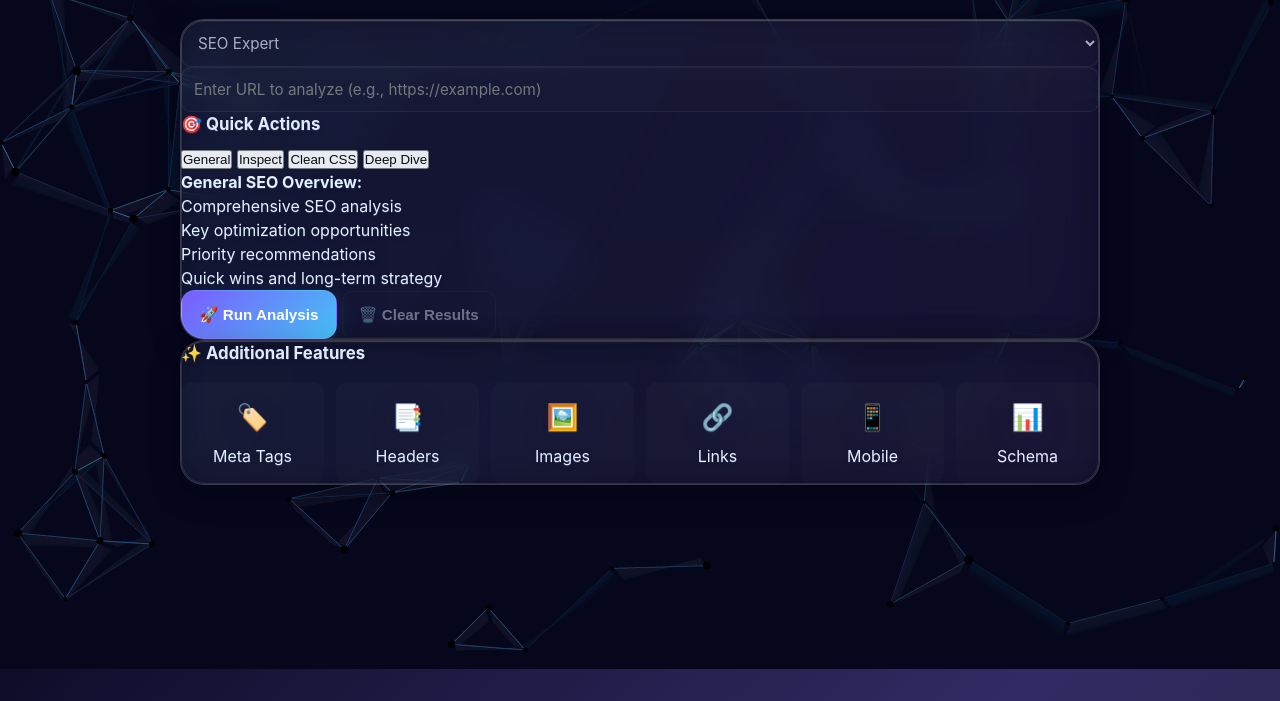
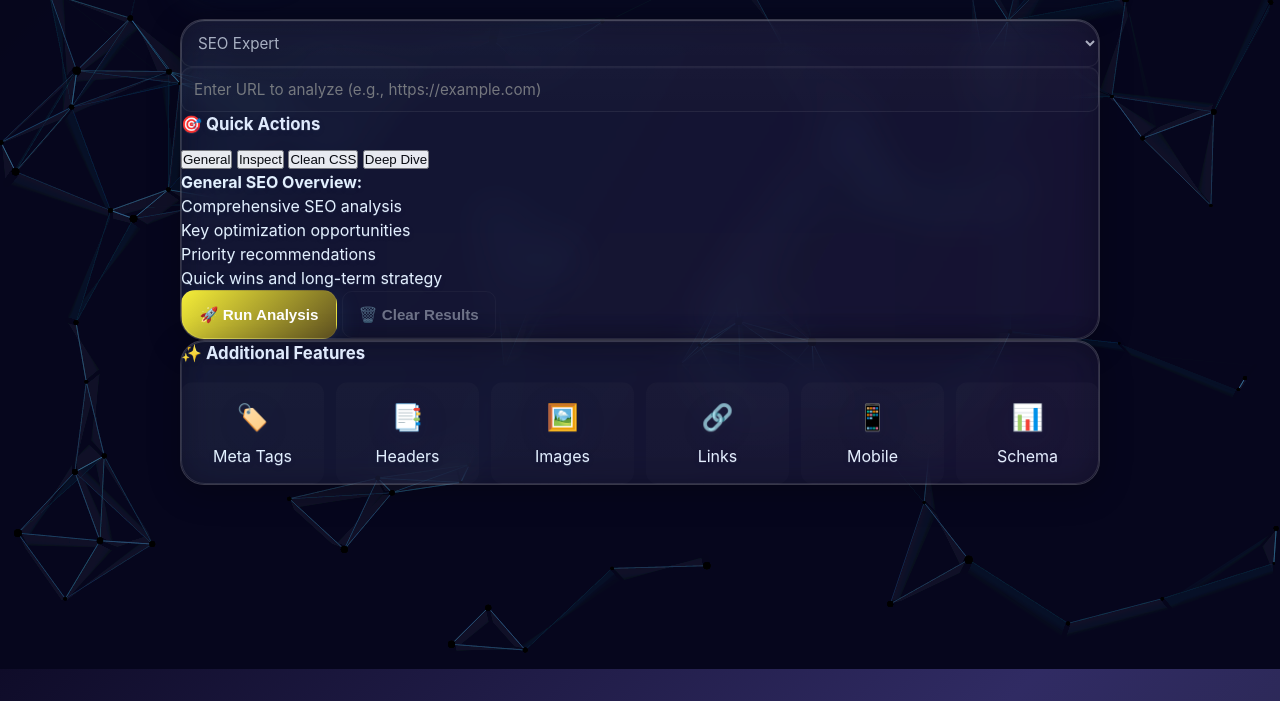
Before and after one commit to benneberg/insite, a plain HTML site: page index.html in a window 1280 px wide. Shown: the part 131-832 px from the top of the page. Drawn offline with nearby package versions, Linux system fonts and the light colour scheme.

Commit message:
Update styles.css

```diff
--- a/styles.css
+++ b/styles.css
@@ -5,8 +5,8 @@
   --glass: rgba(255,255,255,0.06);
   --glass-2: rgba(255,255,255,0.04);
   --glass-border: rgba(255,255,255,0.12);
-  --accent-1: #7b5cff;         /* violet */
-  --accent-2: #46c1f6;         /* cyan */
+  --accent-1: #f4ed38;         /* yellow */
+  --accent-2: #615321;         /* brown */
   --accent-grad: linear-gradient(135deg,var(--accent-1),var(--accent-2));
   --muted: rgba(226,232,240,0.75);
   --muted-2: rgba(226,232,240,0.45);
```
